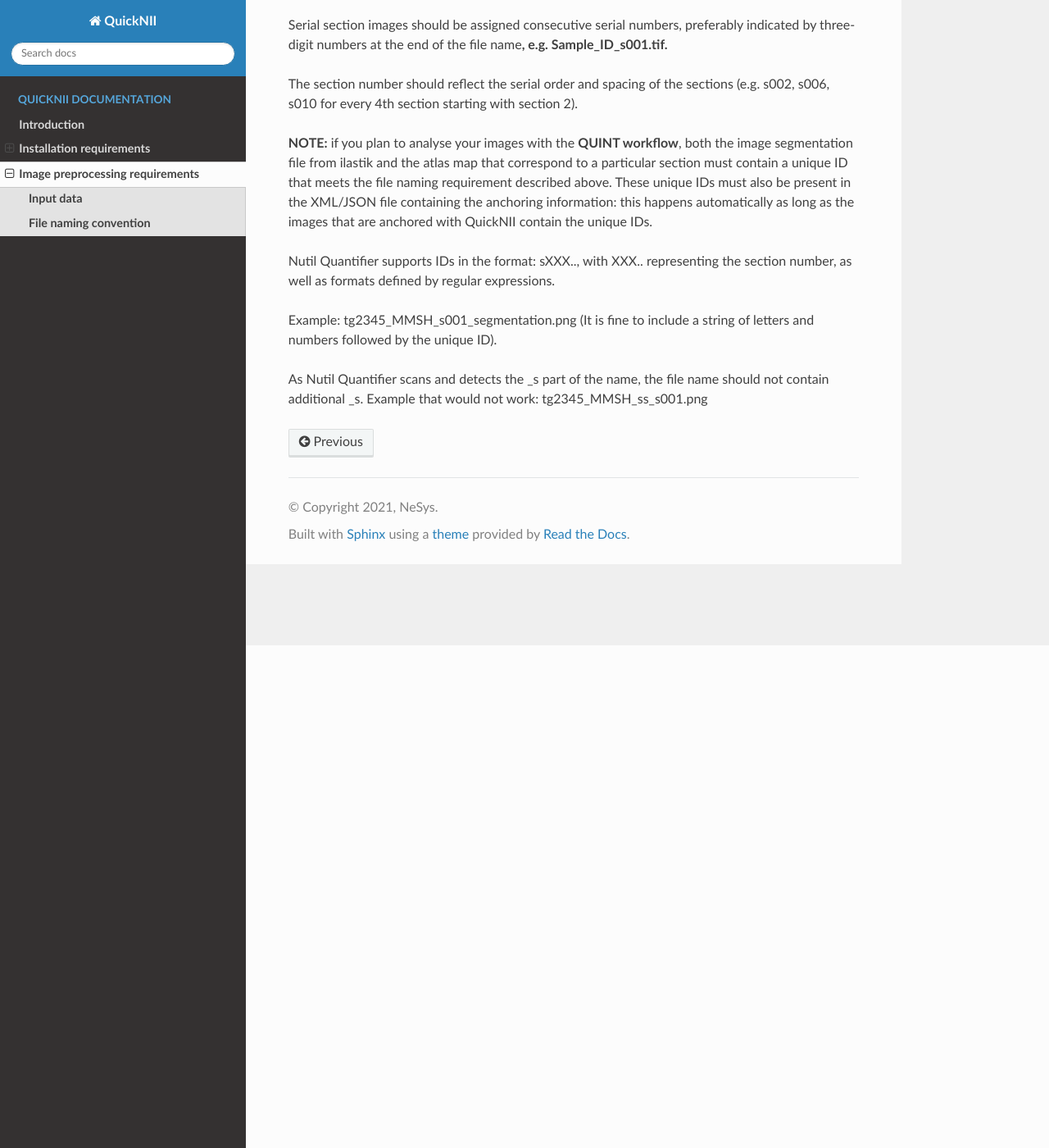
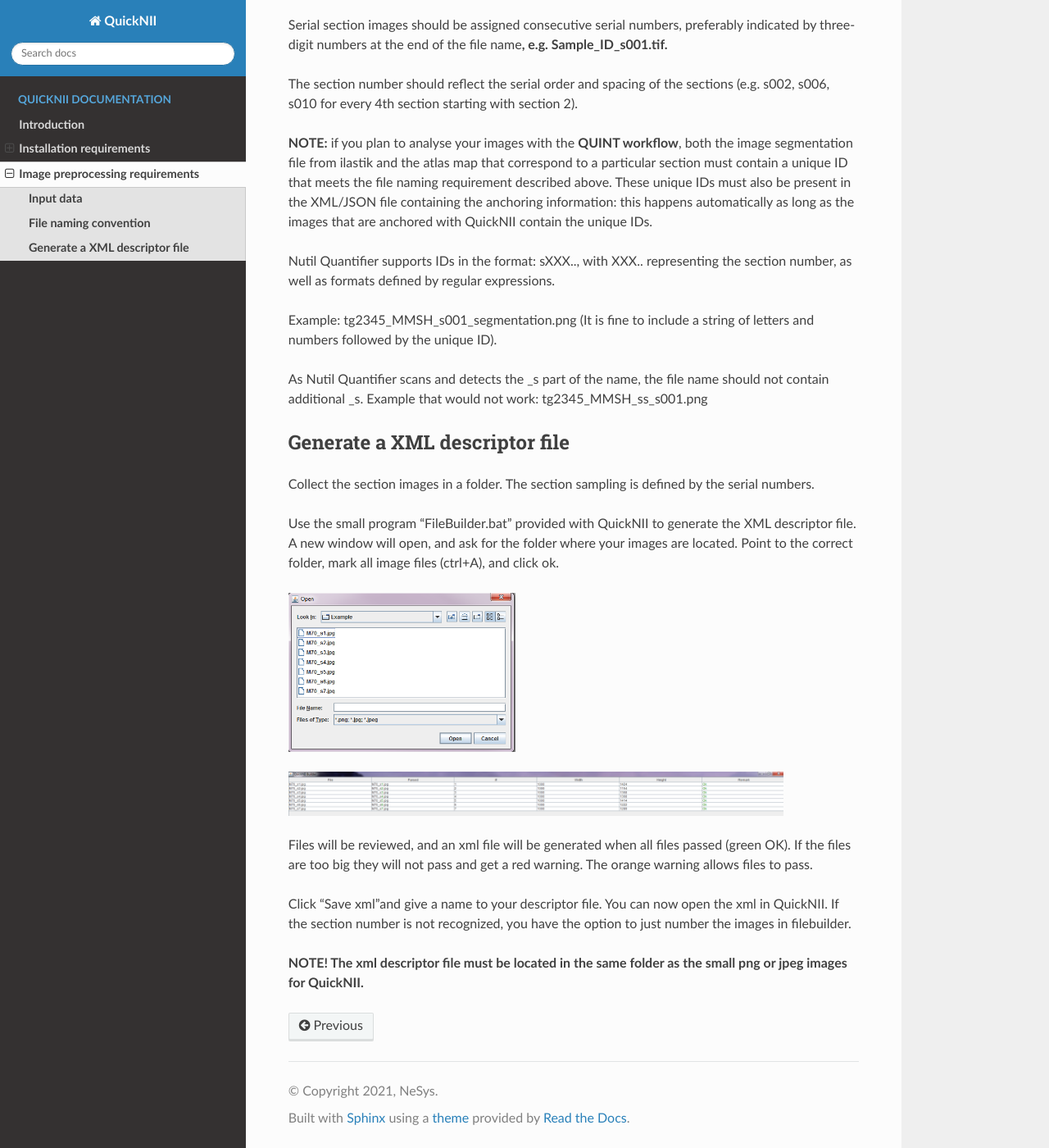
Before and after one commit to Tevemadar/QuickNII, a Sphinx documentation site: the page built from Docs/imageprepro.rst, in a window 1280 px wide and 1400 px high, scrolled down 613 px. Shown: the whole window at 82% size. Built offline with Sphinx 7.4.7 and the Read the Docs theme 2.0.0, drawn with Linux system fonts in a browser that asks for light colours.

Commit message:
Update imageprepro.rst

```diff
--- a/Docs/imageprepro.rst
+++ b/Docs/imageprepro.rst
@@ -51,3 +51,31 @@ As Nutil Quantifier scans and detects the \_s part of the name, the file
 name should not contain additional \_s.
 Example that would not work:
 tg2345_MMSH_ss_s001.png
+
+**Generate a XML descriptor file**
+~~~~~~~~~~~~~~~~~~~~~~~~~~~~~~~~~~~~~~
+
+Collect the section images in a folder. The section sampling is defined by the serial numbers.
+
+Use the small program “FileBuilder.bat” provided with QuickNII to
+generate the XML descriptor file. A new window will open, and ask for the folder where your
+images are located. Point to the correct folder, mark all image files (ctrl+A), and click ok.
+
+.. image:: 6bef45ee36424df69f030c687f030605/media/image3.png
+   :width: 2.88889in
+   :height: 2.01888in
+
+.. image:: 6bef45ee36424df69f030c687f030605/media/image4.png
+   :width: 6.29306in
+   :height: 0.57028in
+
+Files will be reviewed, and an xml file will be generated when all
+files passed (green OK). If the files are too big they will not pass and get a red warning. The
+orange warning allows files to pass.
+
+Click “Save xml”and give a name to your descriptor file. You can now
+open the xml in QuickNII. If the section number is not recognized, you have the option to just
+number the images in filebuilder.
+
+**NOTE! The xml descriptor file must be located in the same folder as
+the small png or jpeg images for QuickNII.**
```
